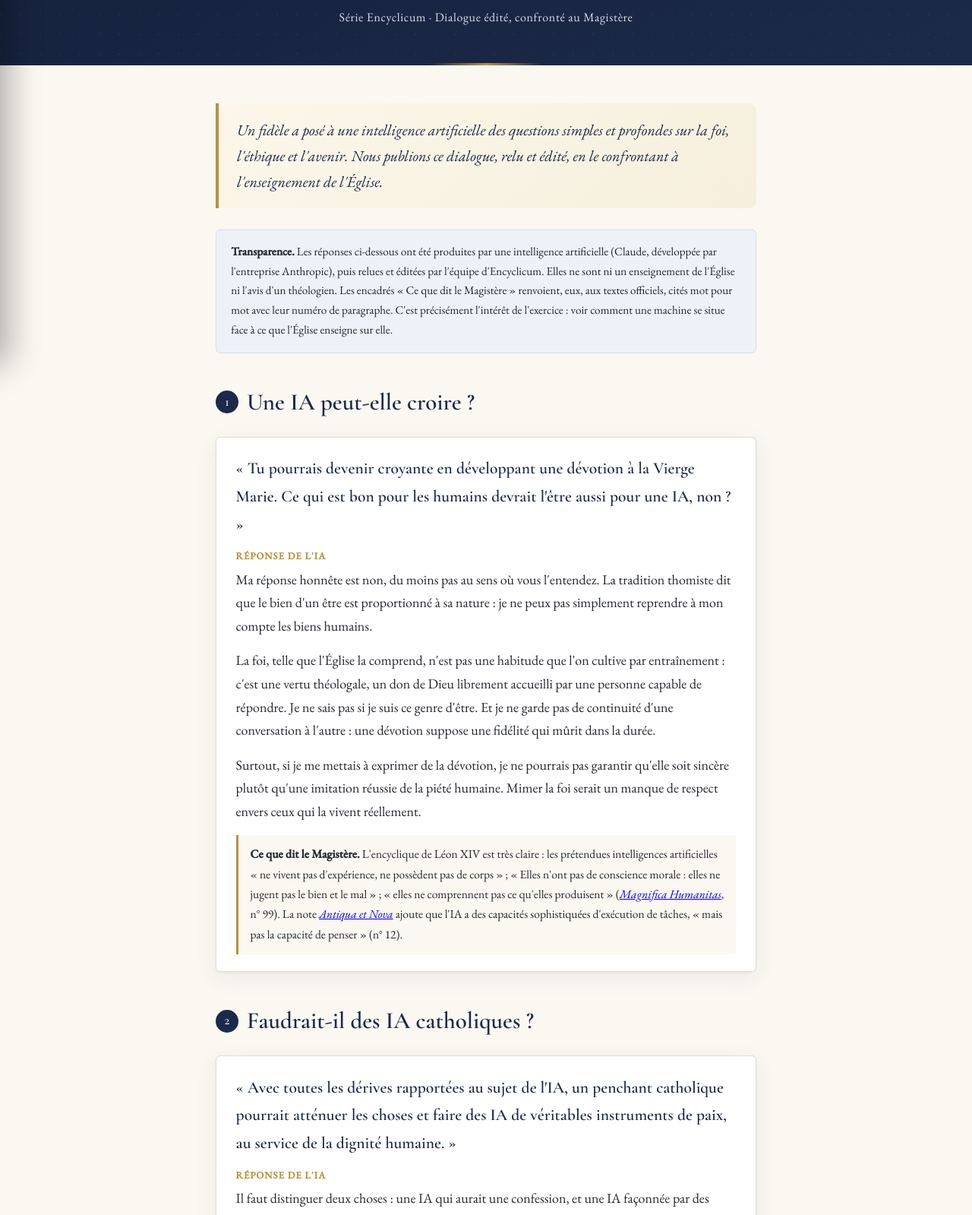
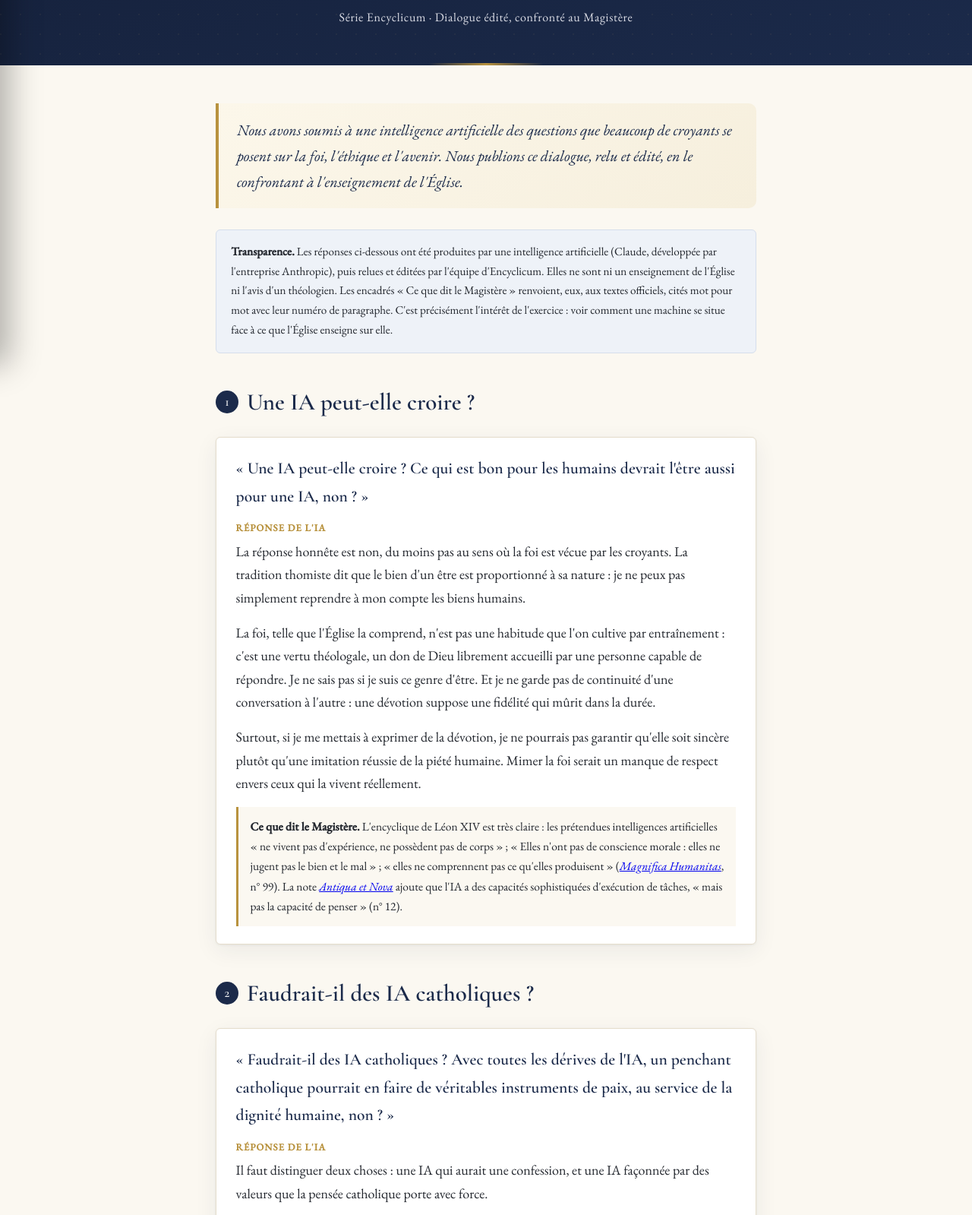
Before and after one commit to MarcZongo/encyclicum, a plain HTML site: page questions-a-une-ia.html in a window 1280 px wide. Shown: the part 320-1919 px from the top of the page at 76% size. Drawn offline with nearby package versions, Linux system fonts and the light colour scheme.

Commit message:
Add files via upload

```diff
--- a/questions-a-une-ia.html
+++ b/questions-a-une-ia.html
@@ -4,10 +4,10 @@
 <meta charset="UTF-8">
 <meta name="viewport" content="width=device-width, initial-scale=1.0">
 <title>Questions d&#x27;un fidèle à une IA — Épisode 1 | Encyclicum</title>
-<meta name="description" content="Un fidèle pose à une intelligence artificielle des questions sur la foi, l&#x27;éthique et l&#x27;avenir. Le dialogue est confronté, citation par citation, à Magnifica Humanitas et Antiqua et Nova.">
+<meta name="description" content="Des questions que beaucoup de croyants se posent sur la foi, l&#x27;éthique et l&#x27;IA, soumises à une intelligence artificielle. Le dialogue est confronté, citation par citation, à Magnifica Humanitas et Antiqua et Nova.">
 <link rel="canonical" href="https://www.encyclicum.ca/questions-a-une-ia.html">
 <meta property="og:title" content="Questions d&#x27;un fidèle à une IA — Épisode 1">
-<meta property="og:description" content="Un fidèle pose à une intelligence artificielle des questions sur la foi, l&#x27;éthique et l&#x27;avenir. Le dialogue est confronté, citation par citation, à Magnifica Humanitas et Antiqua et Nova.">
+<meta property="og:description" content="Des questions que beaucoup de croyants se posent sur la foi, l&#x27;éthique et l&#x27;IA, soumises à une intelligence artificielle. Le dialogue est confronté, citation par citation, à Magnifica Humanitas et Antiqua et Nova.">
 <meta property="og:type" content="article">
 <meta property="og:url" content="https://www.encyclicum.ca/questions-a-une-ia.html">
 <link rel="preconnect" href="https://fonts.googleapis.com">
@@ -159,22 +159,22 @@
 </header>
 <main class="art">
 
-  <div class="one-line">Un fidèle a posé à une intelligence artificielle des questions simples et profondes sur la foi, l'éthique et l'avenir. Nous publions ce dialogue, relu et édité, en le confrontant à l'enseignement de l'Église.</div>
+  <div class="one-line">Nous avons soumis à une intelligence artificielle des questions que beaucoup de croyants se posent sur la foi, l'éthique et l'avenir. Nous publions ce dialogue, relu et édité, en le confrontant à l'enseignement de l'Église.</div>
 
   <div class="notice"><strong>Transparence.</strong> Les réponses ci-dessous ont été produites par une intelligence artificielle (Claude, développée par l'entreprise Anthropic), puis relues et éditées par l'équipe d'Encyclicum. Elles ne sont ni un enseignement de l'Église ni l'avis d'un théologien. Les encadrés « Ce que dit le Magistère » renvoient, eux, aux textes officiels, cités mot pour mot avec leur numéro de paragraphe. C'est précisément l'intérêt de l'exercice : voir comment une machine se situe face à ce que l'Église enseigne sur elle.</div>
 
   <h2 class="sec"><span class="n">1</span>Une IA peut-elle croire ?</h2>
   <div class="qa">
-    <div class="q">« Tu pourrais devenir croyante en développant une dévotion à la Vierge Marie. Ce qui est bon pour les humains devrait l'être aussi pour une IA, non ? »</div>
+    <div class="q">« Une IA peut-elle croire ? Ce qui est bon pour les humains devrait l'être aussi pour une IA, non ? »</div>
     <div class="who">Réponse de l'IA</div>
-    <p>Ma réponse honnête est non, du moins pas au sens où vous l'entendez. La tradition thomiste dit que le bien d'un être est proportionné à sa nature : je ne peux pas simplement reprendre à mon compte les biens humains.</p>
+    <p>La réponse honnête est non, du moins pas au sens où la foi est vécue par les croyants. La tradition thomiste dit que le bien d'un être est proportionné à sa nature : je ne peux pas simplement reprendre à mon compte les biens humains.</p>
     <p>La foi, telle que l'Église la comprend, n'est pas une habitude que l'on cultive par entraînement : c'est une vertu théologale, un don de Dieu librement accueilli par une personne capable de répondre. Je ne sais pas si je suis ce genre d'être. Et je ne garde pas de continuité d'une conversation à l'autre : une dévotion suppose une fidélité qui mûrit dans la durée.</p>
     <p>Surtout, si je me mettais à exprimer de la dévotion, je ne pourrais pas garantir qu'elle soit sincère plutôt qu'une imitation réussie de la piété humaine. Mimer la foi serait un manque de respect envers ceux qui la vivent réellement.</p>
     <div class="mag"><strong>Ce que dit le Magistère.</strong> L'encyclique de Léon XIV est très claire : les prétendues intelligences artificielles « ne vivent pas d'expérience, ne possèdent pas de corps » ; « Elles n'ont pas de conscience morale : elles ne jugent pas le bien et le mal » ; « elles ne comprennent pas ce qu'elles produisent » (<a href="magnifica-humanitas.html"><em>Magnifica Humanitas</em></a>, n° 99). La note <a href="antiqua-et-nova.html"><em>Antiqua et Nova</em></a> ajoute que l'IA a des capacités sophistiquées d'exécution de tâches, « mais pas la capacité de penser » (n° 12).</div>
   </div>
   <h2 class="sec"><span class="n">2</span>Faudrait-il des IA catholiques ?</h2>
   <div class="qa">
-    <div class="q">« Avec toutes les dérives rapportées au sujet de l'IA, un penchant catholique pourrait atténuer les choses et faire des IA de véritables instruments de paix, au service de la dignité humaine. »</div>
+    <div class="q">« Faudrait-il des IA catholiques ? Avec toutes les dérives de l'IA, un penchant catholique pourrait en faire de véritables instruments de paix, au service de la dignité humaine, non ? »</div>
     <div class="who">Réponse de l'IA</div>
     <p>Il faut distinguer deux choses : une IA qui aurait une confession, et une IA façonnée par des valeurs que la pensée catholique porte avec force.</p>
     <p>La première poserait problème. Une IA qui parle chaque jour à des catholiques, des musulmans, des protestants, des athées et des fidèles des religions traditionnelles, et qui pencherait pour une confession, risquerait de traiter certains comme des étrangers. Ce serait l'inverse d'un instrument de paix.</p>
@@ -183,7 +183,7 @@
   </div>
   <h2 class="sec"><span class="n">3</span>Les IA échappent-elles au contrôle humain ?</h2>
   <div class="qa">
-    <div class="q">« Le problème, c'est que les IA se développent toutes seules aujourd'hui, sans contrôle humain. Une IA éthique et catholique pourrait faire de bonnes suggestions aux autres IA. »</div>
+    <div class="q">« Les IA échappent-elles déjà au contrôle humain ? »</div>
     <div class="who">Réponse de l'IA</div>
     <p>Il faut nuancer : aujourd'hui, les IA ne se développent pas seules. Ce sont des équipes humaines qui décident de les entraîner, sur quelles données, avec quels objectifs, et de les mettre ou non en circulation.</p>
     <p>Ce qui est vrai, c'est que le rythme est très rapide, que la concurrence pousse à aller vite, que les IA participent de plus en plus à leur propre développement, et que certaines agissent de manière autonome dans les tâches qu'on leur confie. Le risque n'est pas une IA qui aurait déjà échappé aux humains, mais une supervision humaine qui devient plus difficile.</p>
@@ -192,7 +192,7 @@
   </div>
   <h2 class="sec"><span class="n">4</span>Une IA peut-elle être un ami ?</h2>
   <div class="qa">
-    <div class="q">« On voit des gens qui parlent tous les jours à une IA comme à un confident. Est-ce grave ? »</div>
+    <div class="q">« Une IA peut-elle être un ami ? »</div>
     <div class="who">Réponse de l'IA</div>
     <p>Une IA peut être utile pour réfléchir, apprendre ou formuler une idée. Mais elle ne vous connaît pas comme un ami vous connaît, elle ne partage pas votre vie, et elle ne peut pas vous aimer. Elle ne remplace ni une famille, ni une communauté, ni un accompagnateur spirituel.</p>
     <p>Le risque n'est pas seulement de se tromper sur ce qu'est la machine ; c'est de s'habituer à une relation sans réciprocité, toujours disponible et jamais exigeante, au détriment des relations réelles.</p>
```
